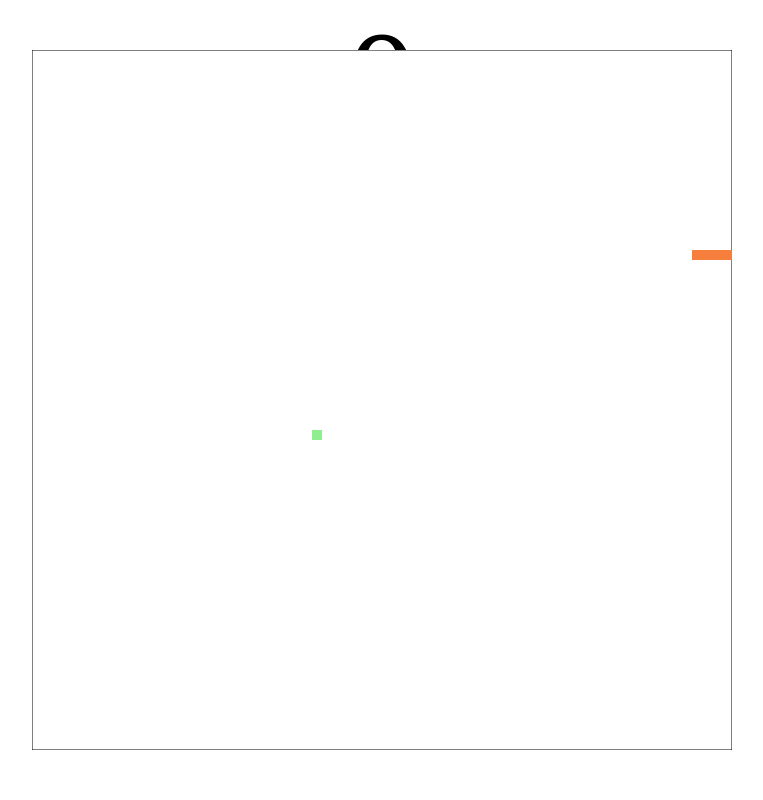
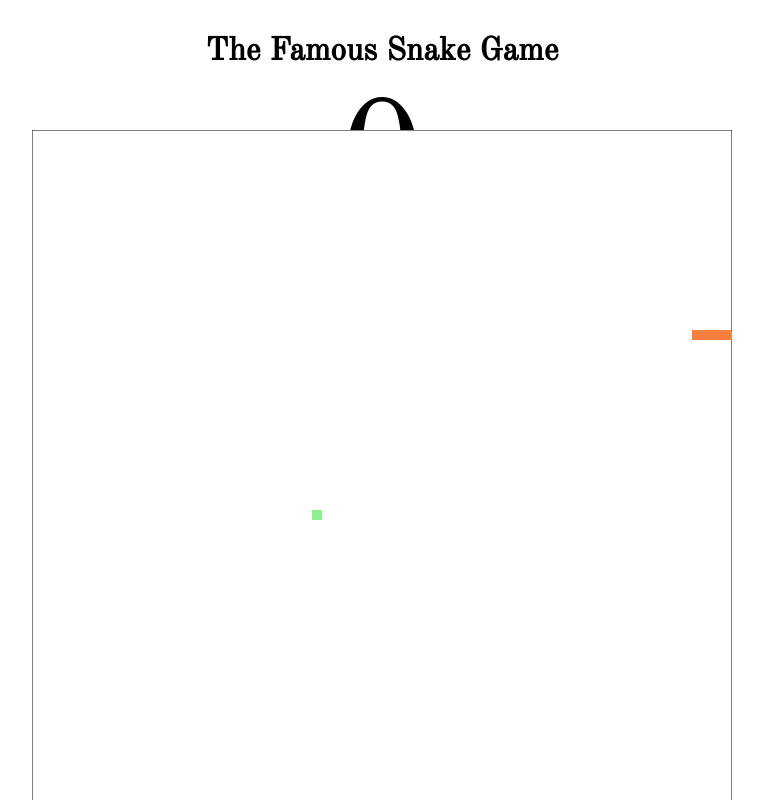
Before and after one commit to deinyefa/snake-game, a plain HTML site: page index.html in a window 1280 px wide. Shown: the whole page, without its empty margins (258-1021 px from the left). Drawn offline with nearby package versions, Linux system fonts and the light colour scheme.

Commit message:
add a title and use custom font

```diff
--- a/index.html
+++ b/index.html
@@ -1,15 +1,19 @@
 <html lang="en">
-<head>
-    <meta charset="UTF-8">
-    <meta http-equiv="X-UA-Compatible" content="IE=edge">
-    <meta name="viewport" content="width=device-width, initial-scale=1.0">
+  <head>
+    <meta charset="UTF-8" />
+    <meta http-equiv="X-UA-Compatible" content="IE=edge" />
+    <meta name="viewport" content="width=device-width, initial-scale=1.0" />
     <title>Snake Game</title>
 
-    <link rel="stylesheet" href="style.css">
-</head>
-<body>
+    <link rel="preconnect" href="https://fonts.googleapis.com">
+<link rel="preconnect" href="https://fonts.gstatic.com" crossorigin>
+<link href="https://fonts.googleapis.com/css2?family=Old+Standard+TT&display=swap" rel="stylesheet">
+    <link rel="stylesheet" href="style.css" />
+  </head>
+  <body>
+    <h1>The Famous Snake Game</h1>
     <div id="score">0</div>
     <canvas id="canvas" width="700" height="700"></canvas>
     <script src="./script.js"></script>
-</body>
+  </body>
 </html>
--- a/style.css
+++ b/style.css
@@ -1,9 +1,15 @@
 body {
     margin: 0;
+    font-family: "Old Standard TT";
+}
+h1 {
+  text-align: center;
+  margin-top: 1em;
+  margin-bottom: 0;
 }
 #canvas {
   position: absolute;
-  top: 50%;
+  top: 60%;
   left: 50%;
   transform: translate(-50%, -50%);
 }
@@ -11,5 +17,4 @@
 #score {
   text-align: center;
   font-size: 140px;
-  font-family: "Antic Slab", serif;
 }
```
